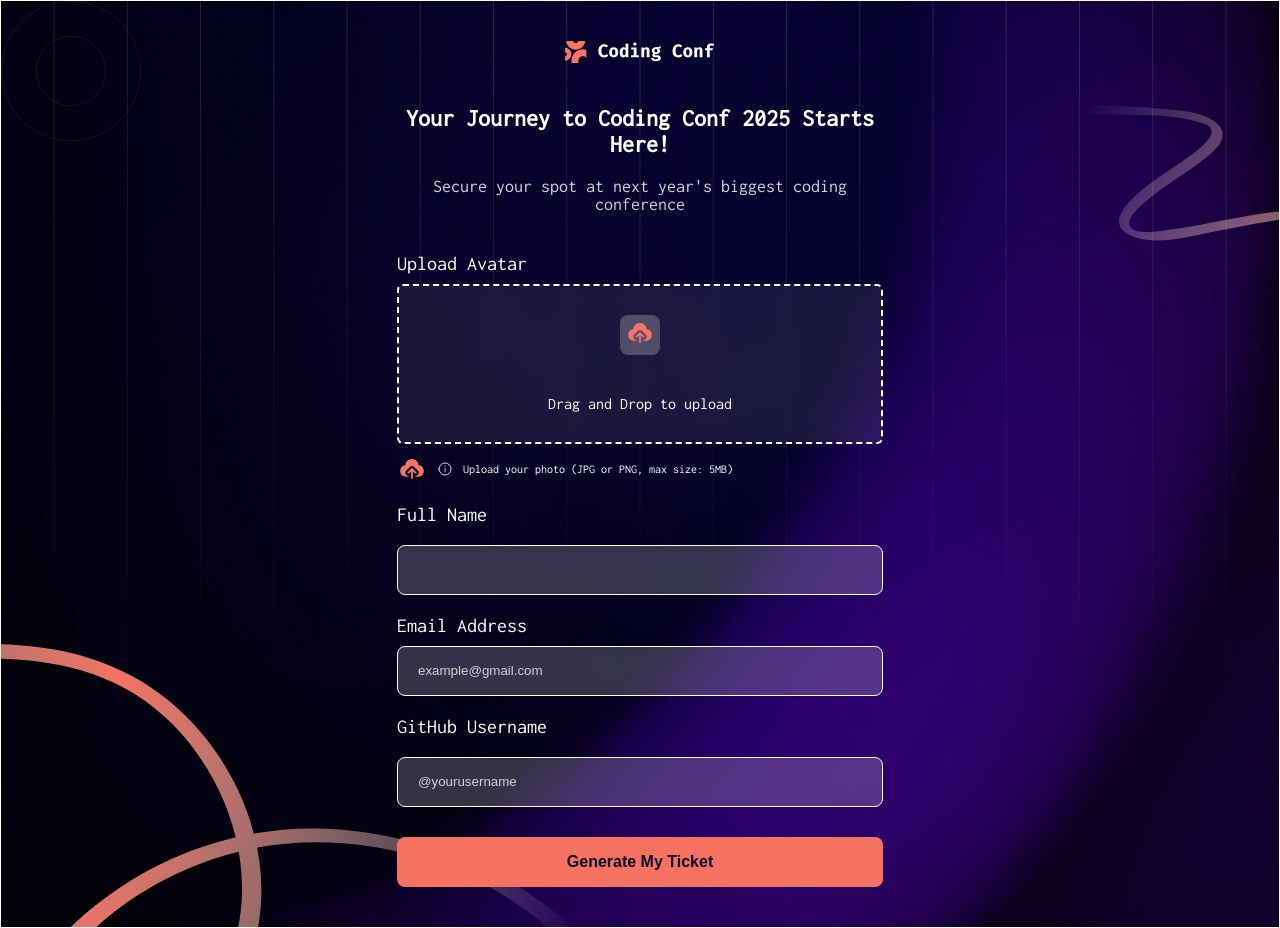
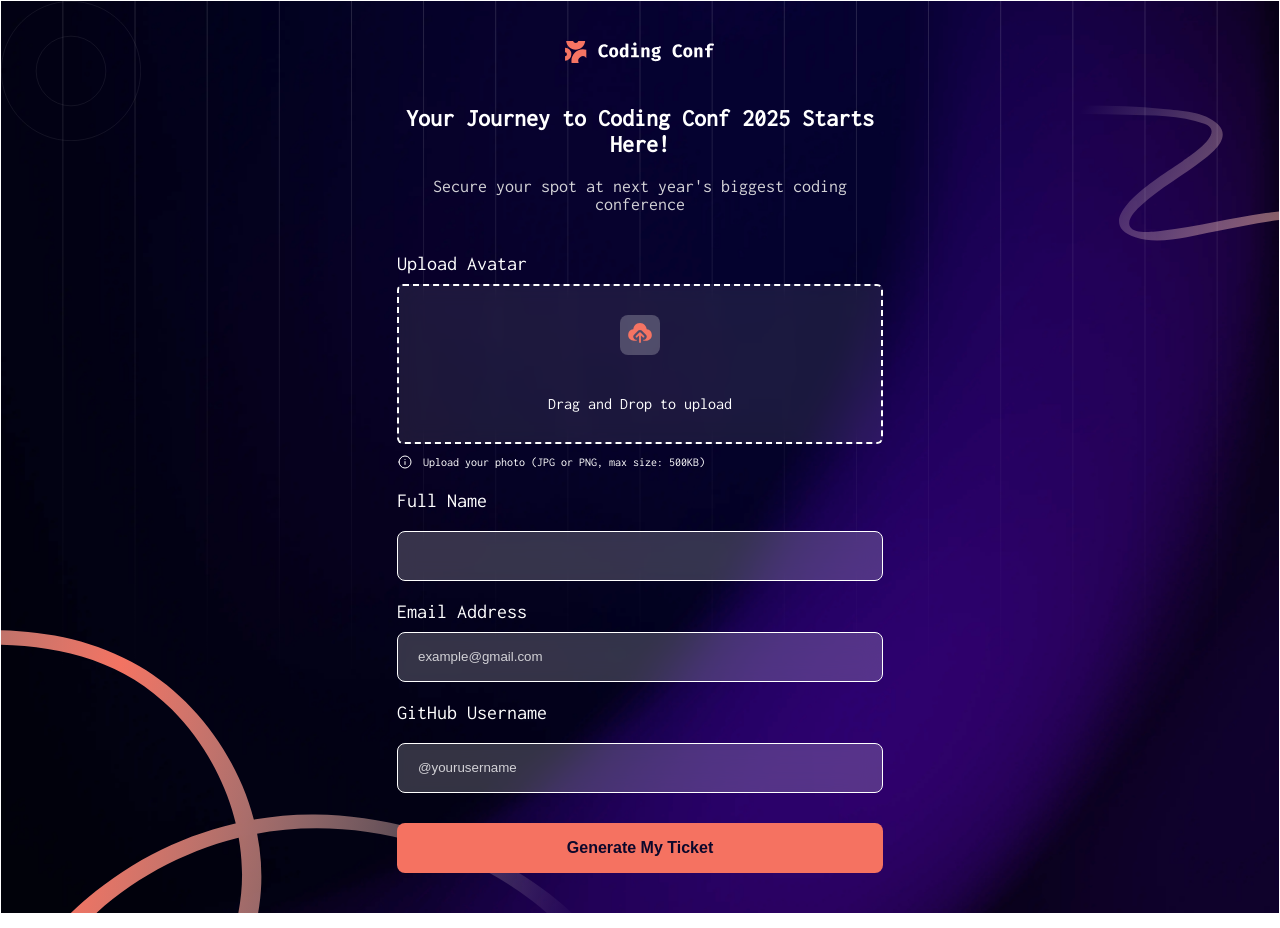
Before and after one commit to IkechukwuChiemelieCharles/conference-ticket-generator, a React (Vite) app: page / in a window 1280 px wide. Built offline with nearby package versions, Linux system fonts and the light colour scheme.

Commit message:
implemented drag and drop

```diff
--- a/src/App.jsx
+++ b/src/App.jsx
@@ -103,10 +103,54 @@ export default function App() {
     }
   }
 
-  function handleImgChange(e) {
-    e.preventDefault();
-    setSelectedFile(e.target.files[0]);
-    setImageUrl(URL.createObjectURL(event.target.files[0]));
+  function handleImgChange(event) {
+    event.preventDefault();
+    // setSelectedFile(e.target.files[0]);
+    const file = event.target.files[0];
+
+    // setImageUrl(URL.createObjectURL(event.target.files[0]));
+
+    if (file && validateFile(file)) {
+      const url = URL.createObjectURL(file);
+      setImageUrl(url);
+    }
+  }
+
+  const handleDrop = (event) => {
+    event.preventDefault();
+
+    const file = event.dataTransfer.files[0];
+    if (file && validateFile(file)) {
+      const url = URL.createObjectURL(file);
+      setImageUrl(url);
+    }
+  };
+
+  const [error, setError] = useState(""); // State to store error messages
+  const maxSize = 500 * 1024; // 5kb in bytes
+
+  const validateFile = (file) => {
+    if (!file) return false;
+
+    const validTypes = ["image/jpeg", "image/png"];
+
+    if (!validTypes.includes(file.type)) {
+      setError("Only JPG and PNG files are allowed.");
+      return false;
+    }
+
+    if (file.size > maxSize) {
+      setError("File size must not exceed 500KB.");
+      return false;
+    }
+
+    setError(""); // Clear any previous error
+    return true;
+  };
+
+  function removeImg() {
+    setImageUrl(null);
+    setError("");
   }
 
   return (
@@ -131,6 +175,11 @@ export default function App() {
             validateEmail={validateEmail}
             handleChange={handleChange}
             handleSubmit={handleSubmit}
+            setImageUrl={setImageUrl}
+            removeImg={removeImg}
+            validateFile={validateFile}
+            handleDrop={handleDrop}
+            error={error}
           />
         </div>
       )}
--- a/src/components/conference/Form.jsx
+++ b/src/components/conference/Form.jsx
@@ -13,24 +13,33 @@ const Form = ({
   setSelectedFile,
   handleImgChange,
   imageUrl,
+  setImageUrl,
   validateEmail,
   handleChange,
   emailErr,
   setEmailErr,
   handleSubmit,
+  removeImg,
+  validateFile,
+  handleDrop,
+  error,
 }) => {
   // function validateEmailOnclick() {
   // }
 
-  function removeImg() {
-    imageUrl === null;
-  }
+  const handleDragOver = (event) => {
+    event.preventDefault(); // Prevents default behavior to allow drop
+  };
 
   return (
     <form>
       <div className="upload">
         <label>Upload Avatar</label>
-        <div className="uploadArea">
+        <div
+          className="uploadArea"
+          onDragOver={handleDragOver}
+          onDrop={handleDrop}
+        >
           {imageUrl === null ? (
             <div className="uploadCont">
               <div className="iconCont">
@@ -38,9 +47,7 @@ const Form = ({
                   <img src="\assets\images\icon-upload.svg" alt="uploadImg" />
                 </label>
               </div>
-
               <div></div>
-
               <input
                 // value={selectedFile}
                 type="file"
@@ -48,18 +55,20 @@ const Form = ({
                 onChange={handleImgChange}
               />
               <p>Drag and Drop to upload</p>
+
+              {/* Display error message */}
             </div>
           ) : (
             <div className="uploadedImgXchange">
               <img src={imageUrl} alt="" />
               <div className="removeXchange">
-                <button onClick={removeImg} className="remove">
+                <p onClick={removeImg} className="remove">
                   Remove image
-                </button>
+                </p>
 
                 <div>
                   <label htmlFor="fileInput">
-                    <button>Change image</button>
+                    <p className="change">Change image</p>
                   </label>
                 </div>
                 <div></div>
@@ -75,8 +84,16 @@ const Form = ({
             </div>
           )}
         </div>
-        <span className="info">
-          <img src="\assets\images/icon-upload.svg" alt="uploadImg" />
+        {/* {" "} */}
+        {
+          <span
+            className="info"
+            style={
+              error
+                ? { color: "hsl(7, 71%, 60%)" }
+                : { color: "hsl(0, 0%, 100%)" }
+            }
+          >
             <svg
               xmlns="http://www.w3.org/2000/svg"
               width="16"
@@ -85,21 +102,36 @@ const Form = ({
               viewBox="0 0 16 16"
             >
               <path
-              stroke="#D1D0D5"
+                style={
+                  error
+                    ? { stroke: "hsl(7, 71%, 60%)" }
+                    : { stroke: "hsl(0, 0%, 100%)" }
+                }
+                // stroke="#D1D0D5"
                 stroke-linecap="round"
                 stroke-linejoin="round"
                 d="M2 8a6 6 0 1 0 12 0A6 6 0 0 0 2 8Z"
               />
               <path fill="#D1D0D5" d="M8.004 10.462V7.596ZM8 5.57v-.042Z" />
               <path
-              stroke="#D1D0D5"
+                style={
+                  error
+                    ? { stroke: "hsl(7, 71%, 60%)" }
+                    : { stroke: "hsl(0, 0%, 100%)" }
+                }
                 stroke-linecap="round"
                 stroke-linejoin="round"
                 d="M8.004 10.462V7.596M8 5.569v-.042"
               />
             </svg>{" "}
-          Upload your photo (JPG or PNG, max size: 5MB)
+            {error ? (
+              <p className="error">{error}</p>
+            ) : (
+              <p>Upload your photo (JPG or PNG, max size: 500KB)</p>
+            )}
+            {/* {error ? "File too large. Please upload a photo under 500KB" : 'Upload your photo (JPG or PNG, max size: 5MB' } */}
           </span>
+        }
       </div>
 
       <Inputs type="text" init={fname} setInit={setFname}>
--- a/src/index.css
+++ b/src/index.css
@@ -340,6 +340,18 @@ input::placeholder {
   display: none;
 }
 
+.change,
+.remove {
+  background-color: rgba(255, 255, 255, 0.226);
+  color: var(--Neutral0);
+  border-radius: 0.6rem;
+  border: none;
+  padding: 0.8rem;
+  font-size: 1.4rem;
+}
+.removeXchange .remove {
+  text-decoration: underline;
+}
 .uploadedImgXchange {
   display: flex;
   justify-content: center;
@@ -368,9 +380,6 @@ input::placeholder {
   border: none;
   padding: 0.8rem;
 }
-.removeXchange .remove {
-  text-decoration: underline;
-}
 
 @media screen and (min-width: 1024px) {
   body {
```
Lines whose indentation alone changed are shown as unchanged.
